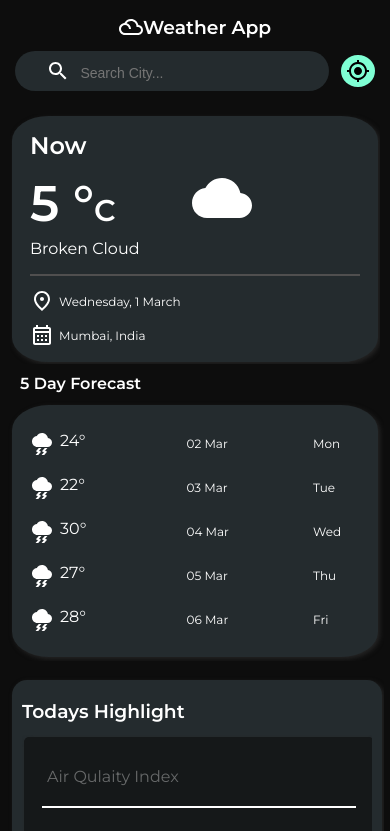
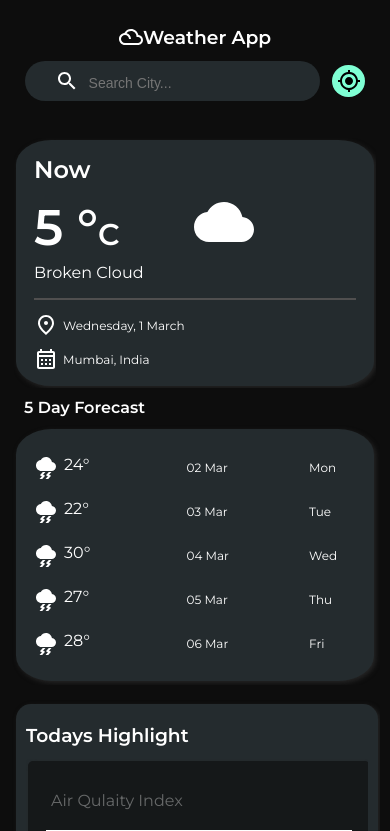
Before and after one commit to pravinsingh-rajput/ClimateTracker, a React (Create React App) app: page / in a window 390 px wide. Shown: the top 831 px of the page. Built offline with nearby package versions, Linux system fonts and the light colour scheme.

Commit message:
Mobile UI Upadte

```diff
--- a/src/App.css
+++ b/src/App.css
@@ -42,6 +42,10 @@
 }
 
 @media screen and (max-width: 725px) {
+  .header {
+    padding: 10px;
+  }
+
   .main_section {
     flex-direction: column;
   }
@@ -75,9 +79,13 @@
 }
 
 @media screen and (max-width: 425px) {
+  .header {
+    padding: 10px;
+  }
+
   .main_section {
     flex-direction: column;
-    padding: 6px;
+    padding: 10px;
   }
 
   .left_container {
```
